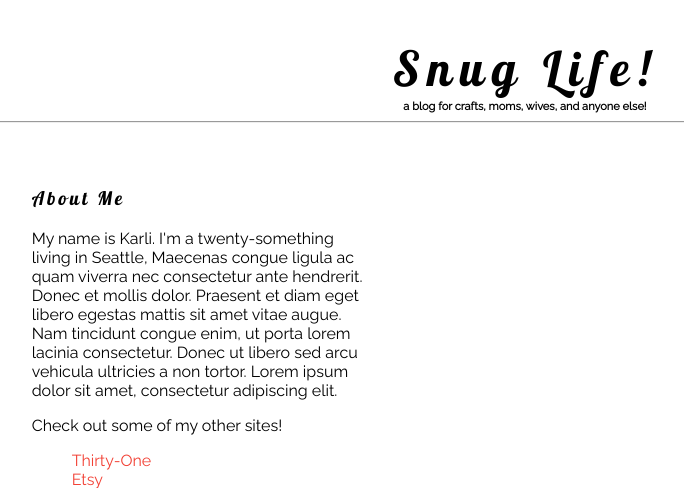
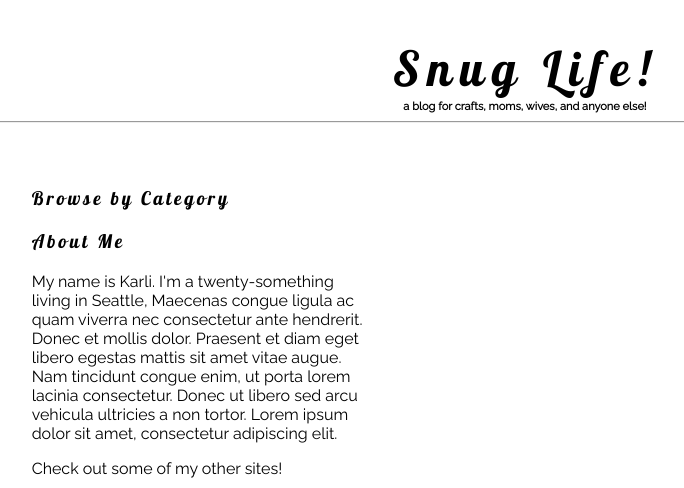
Before and after one commit to jwarren116/karlico, a Django app: page / in a window 1280 px wide. Shown: the part 94-582 px from the top of the page, without its empty margins (115-799 px from the left). Run offline with Django 3.2, Linux system fonts and the light colour scheme; data that the repository does not hold is empty; some libraries are stand-ins or nearby versions.

Commit message:
Add Category section to the right side of index page

```diff
--- a/blog/templates/blog/index.html
+++ b/blog/templates/blog/index.html
@@ -13,6 +13,16 @@
   </section>
 
   <section class="right-float">
+    <div>
+      <h3>Browse by Category</h3>
+        <ul id="categories">
+        {% for category in categories %}
+          <li><a href="#">{{ category }}</a></li>
+        {% endfor %}
+        </ul>
+    </div>
+
+    </div>
     <div id="about">
       <h3>About Me</h3>
       <p>My name is Karli. I'm a twenty-something living in Seattle, Maecenas congue ligula ac quam viverra nec consectetur ante hendrerit. Donec et mollis dolor. Praesent et diam eget libero egestas mattis sit amet vitae augue. Nam tincidunt congue enim, ut porta lorem lacinia consectetur. Donec ut libero sed arcu vehicula ultricies a non tortor. Lorem ipsum dolor sit amet, consectetur adipiscing elit.</p>
```
